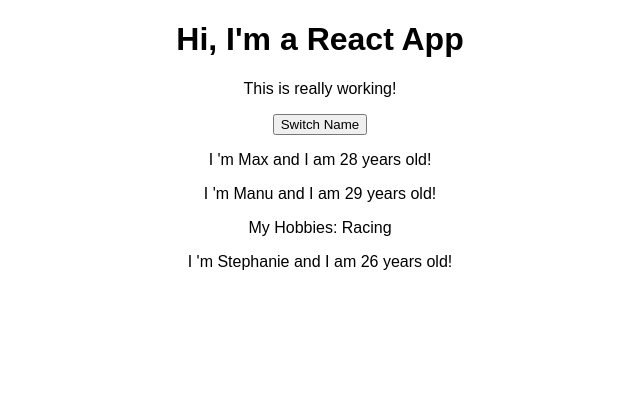
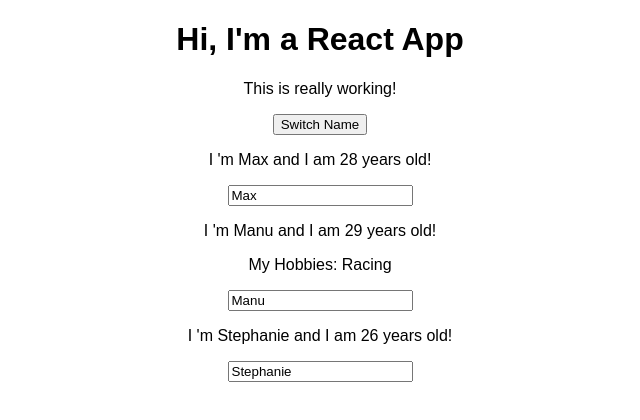
Before and after one commit to fabriziopace/react-course-code, a React (Create React App) app in the folder projects/react-complete-guide/: page / in a window 1280 px wide. Shown: the top 420 px of the page, without its empty margins (320-960 px from the left). Built offline with nearby package versions, Linux system fonts and the light colour scheme.

Commit message:
Passing method references between components

```diff
--- a/projects/react-complete-guide/src/App.js
+++ b/projects/react-complete-guide/src/App.js
@@ -8,32 +8,47 @@
       { name: 'Max', age: 28 },
       { name: 'Manu', age: 29 },
       { name: 'Stephanie', age: 26 }
-    ],
-    otherState: 'some other value'
+    ]
   });
 
   const [otherState, setOtherState] = useState('some other value');
 
-  console.log(personsState, otherState);
-
-  const switchNameHandler = () => {
+  const switchNameHandler = (newName) => {
     setPersonsState({
       persons: [
-        { name: 'Fabrizio', age: 23 },
+        { name: newName, age: 23 },
         { name: 'Manu', age: 29 },
         { name: 'Stephanie', age: 26 }
       ]
     });
   };
 
+  const nameChangedHandler = (event) => {
+    setPersonsState({
+      persons: [
+        { name: 'Fab', age: 23 },
+        { name: event.target.value, age: 29 },
+        { name: 'Stephanie', age: 26 }
+      ]
+    });
+  }
+
   return (
     <div className="App">
       <h1>Hi, I'm a React App</h1>
       <p>This is really working!</p>
-      <button onClick={switchNameHandler}>Switch Name</button>
-      <Person name={personsState.persons[0].name} age={personsState.persons[0].age} />
-      <Person name={personsState.persons[1].name} age={personsState.persons[1].age}>My Hobbies: Racing</Person>
-      <Person name={personsState.persons[2].name} age={personsState.persons[2].age} />
+      <button onClick={() => switchNameHandler('Fabrizio!!')}>Switch Name</button>
+      <Person
+        name={personsState.persons[0].name}
+        age={personsState.persons[0].age} />
+      <Person
+        name={personsState.persons[1].name}
+        age={personsState.persons[1].age}
+        click={switchNameHandler.bind(this, 'Fab!')}
+        changed={nameChangedHandler}>My Hobbies: Racing</Person>
+      <Person
+        name={personsState.persons[2].name}
+        age={personsState.persons[2].age} />
     </div>
   );
   // return React.createElement('div', {className: 'App'}, React.createElement('h1', null, 'Does it work now?'));
--- a/projects/react-complete-guide/src/Person/Person.js
+++ b/projects/react-complete-guide/src/Person/Person.js
@@ -2,8 +2,9 @@
 
 const person = (props) => {
     return (<div>
-        <p> I 'm {props.name} and I am {props.age} years old!</p>
+        <p onClick={props.click}> I 'm {props.name} and I am {props.age} years old!</p>
         <p>{props.children}</p>
+        <input type="text" onChange={props.changed} value={props.name}/>
     </div>)
 };
 
```
